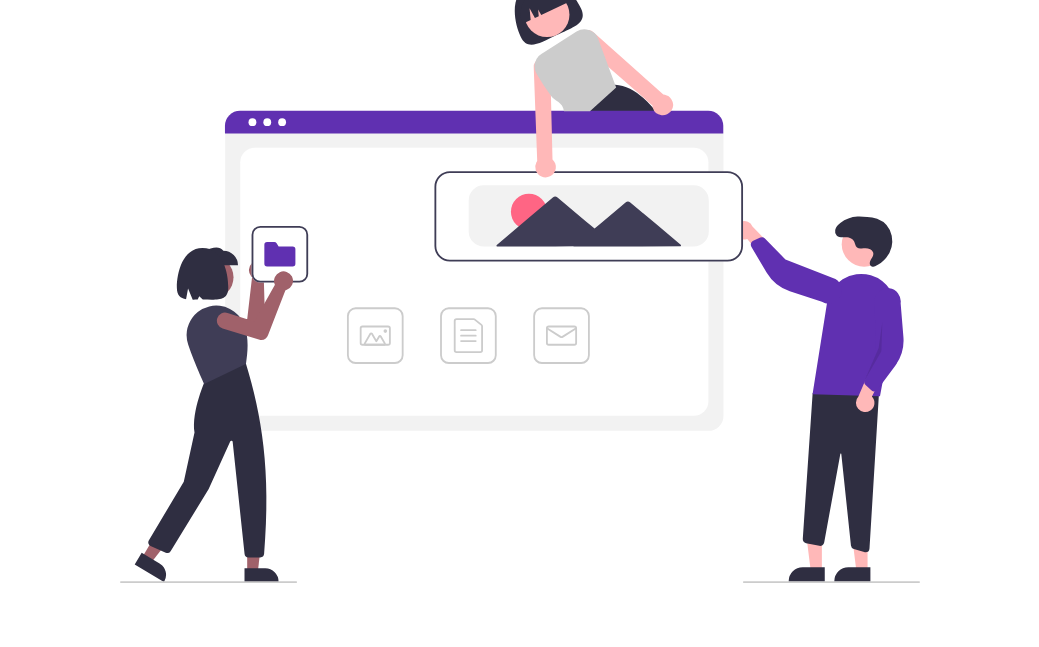
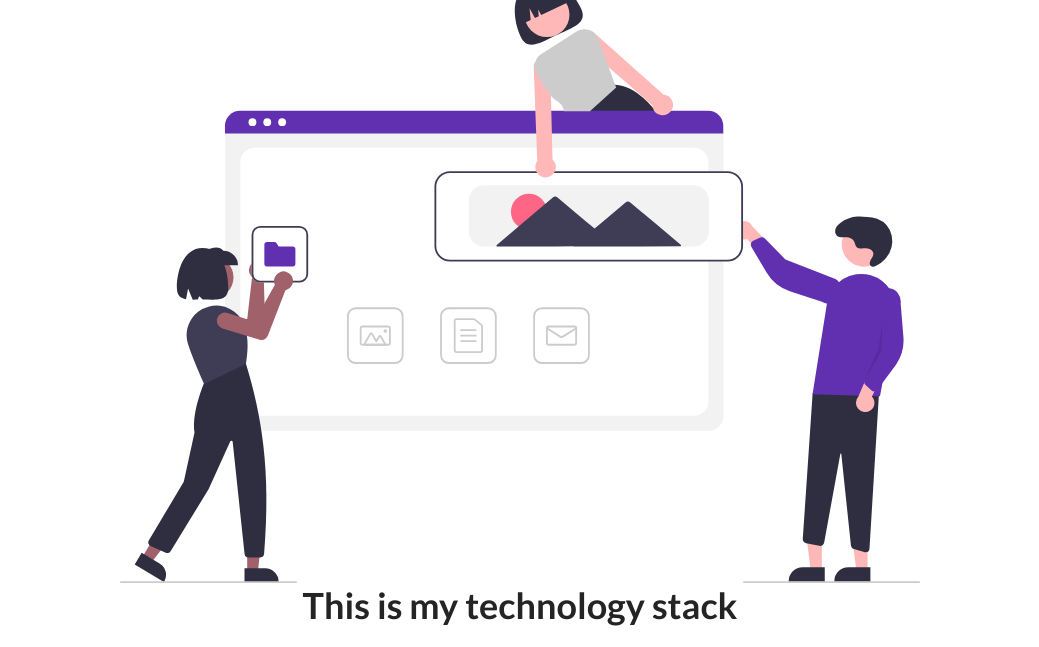
Before and after one commit to suppleye/E-Portfolio, a plain HTML site: page index.html in a window 1280 px wide. Shown: the part 452-1099 px from the top of the page, without its empty margins (120-1159 px from the left). Before the commit the page ends 1035 px from the top, so only its background shows below. Drawn offline with Linux system fonts and the light colour scheme.

Commit message:
added language section

```diff
--- a/index.html
+++ b/index.html
@@ -72,7 +72,18 @@
         </div>
     </Section>
     <section id="languages">
-
+        <div class="containier">
+            <div class="row">
+                <h1 class="section__title">This is my technology stack</h1>
+                <div class="language__list">
+                    <div class="language">
+                        <figure class="language__img--wrapper">
+                            <img src="" alt="" class="language__img">
+                        </figure>
+                    </div>
+                </div>
+            </div>
+        </div>
     </section>
 </body>
 
```
